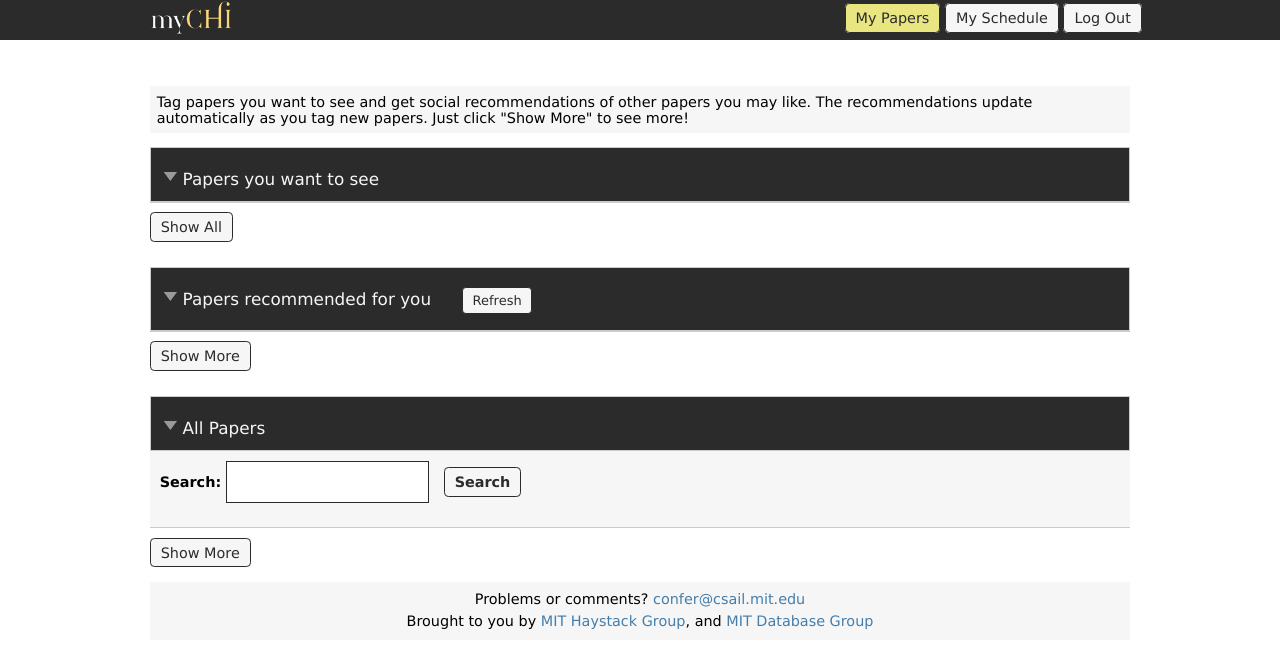
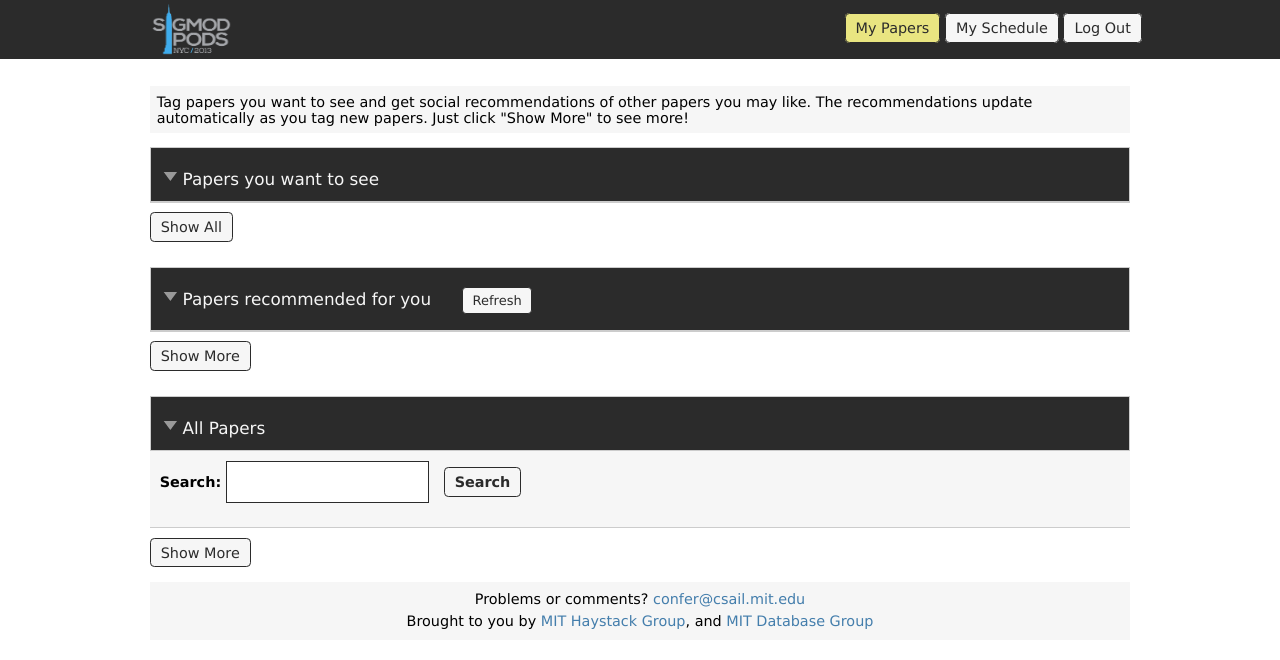
Before and after one commit to ywteh/confer, a Django app: template server/templates/main.html in a window 1280 px wide. Shown: the top 660 px of the page. Run offline with Django 3.2, Linux system fonts and the light colour scheme; the template is opened without the code that fills it, so the values that code supplies are empty; some libraries are stand-ins or nearby versions.

Commit message:
more stuff

```diff
--- a/server/static/css/desktop.css
+++ b/server/static/css/desktop.css
@@ -388,7 +388,7 @@ textarea {
 	margin:0 auto;
 	position: fixed;
 	top:0;
-	height: 2.7em;
+	height: 4em;
 	font-size:1em;
 	background: #2B2B2B; /*3D7AA6;*/
 	margin-bottom: 0.1em;
@@ -414,7 +414,7 @@ textarea {
 
 #headlink-right{
 	position:absolute;
-	top: 0.7em;
+	top: 1.4em;
 	right: 0.7em;
 	color: #F6F6F6;
   margin-right: 1.5em;
@@ -423,11 +423,11 @@ textarea {
 #headlink-left{
 	position:absolute;
 	/*top: 0.7em;*/
-  top: 0;
-	left:0;
+  top:0.2em;
+  left:0;
 	color: #F6F6F6;
   background-image: url(/static/img/logo.png);
-  background-size: 5.67em 2.4em;
+  background-size: 5.67em 3.7em;
   background-repeat: no-repeat;
 }
 
@@ -435,7 +435,7 @@ textarea {
   text-decoration: none;
   color: #F6F6F6;
   width: 7em;
-  height: 2.7em;
+  height: 4em;
   display: inline-block;
 }
 
```
Also changed, not shown: server/static/img/logo.png, server/static/img/sigmod-logo.png (added).
